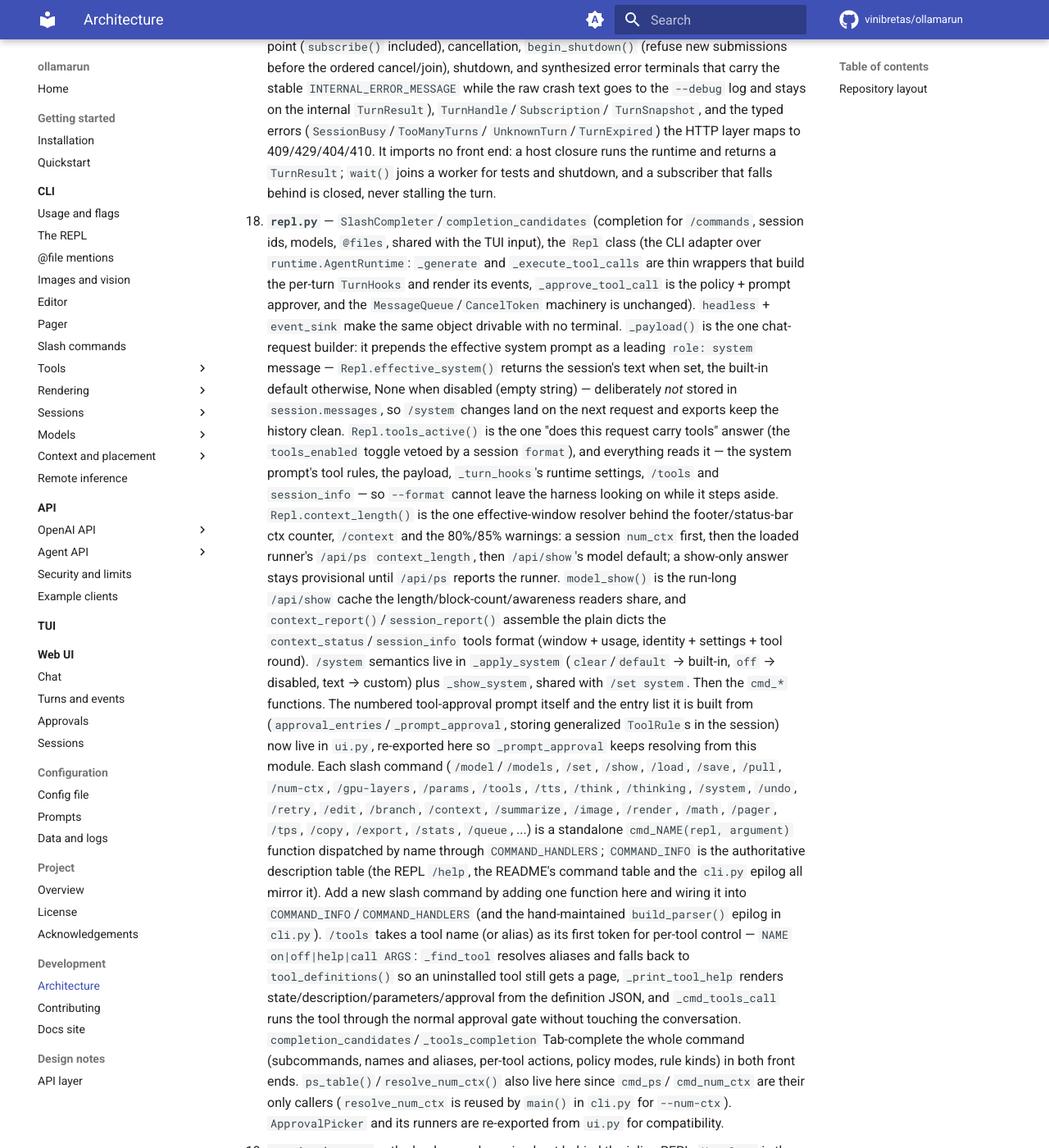
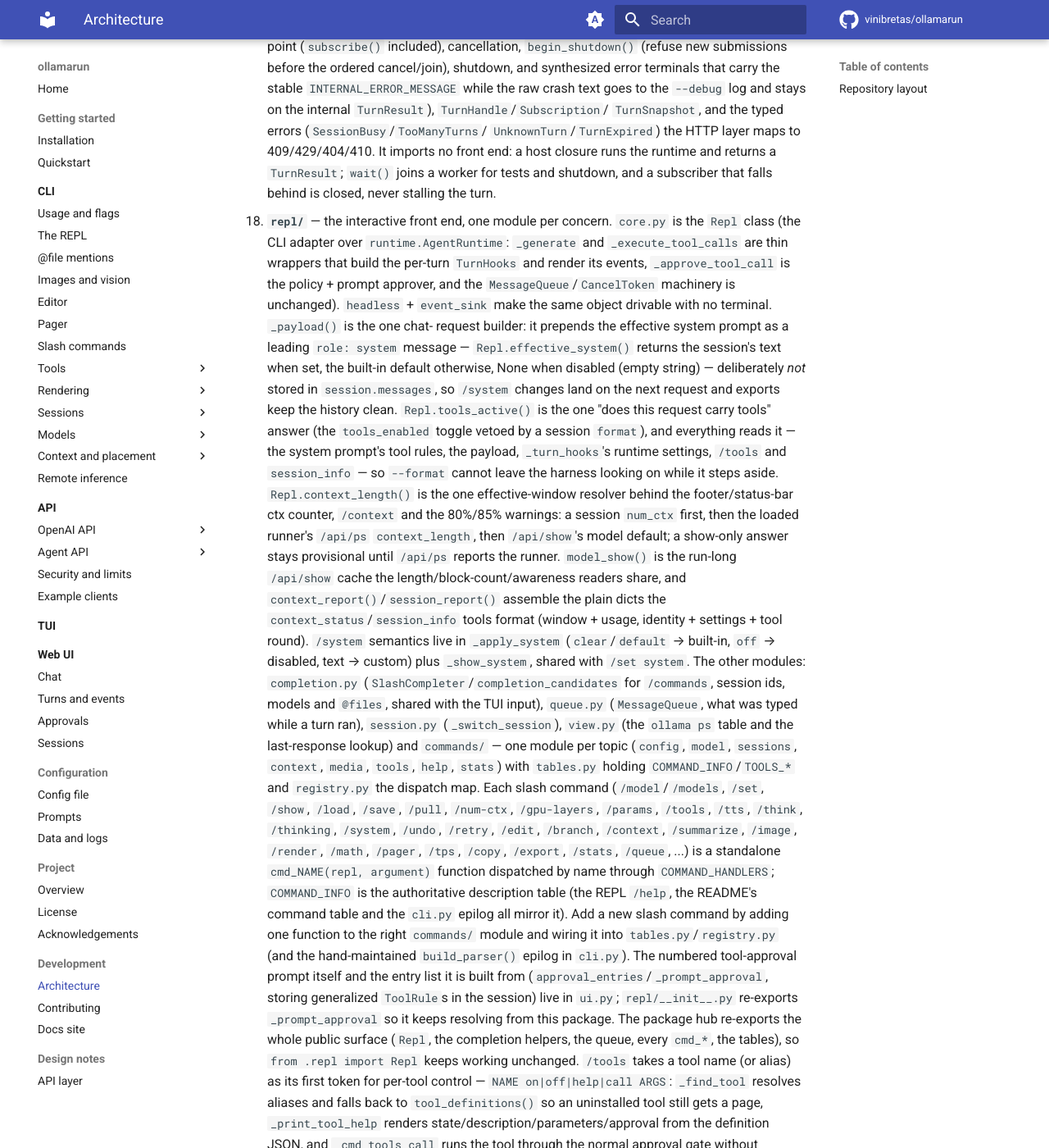
Before and after one commit to vinibretas/ollamarun, an MkDocs documentation site: the page built from docs/development/architecture.md, in a window 1280 px wide and 1400 px high, scrolled down 5219 px. Shown: the whole window at 82% size. Built offline with MkDocs 1.6.1 and Material for MkDocs 9.7.7, drawn with Linux system fonts in a browser that asks for light colours; comment, search, counter and statistics services are not loaded; some of the changed text lies outside the part shown.

Commit message:
Document the repl package layout

```diff
--- a/AGENTS.md
+++ b/AGENTS.md
@@ -23,7 +23,7 @@ The harness layers, roughly top to bottom:
   (`tui.py`). The inline REPL is normally attached to a background session
   host (`session_host.py`/`host_client.py`) over a Unix socket; the TUI and
   one-shots keep the in-process path.
-- **Agent loop** — `repl.py`'s `Repl` drives multi-round tool calls
+- **Agent loop** — `repl/core.py`'s `Repl` drives multi-round tool calls
   (`_generate` → `_execute_tool_calls` → approval → follow-up round), plus the
   message queue, cancellation and every slash command.
 - **Tool registry** — `tools/` builds the tool set from `defs/tools/*.json`,
@@ -353,7 +353,7 @@ a module's own docstring for what lives there before editing:
 12. **`emit.py`** — `emit()` plus the `cli_list`/`cli_search`/`cli_show`/
    `cli_export`/`cli_delete` functions that implement the non-interactive
    inspection flags.
-13. **`ui.py`** — the front-end seam: `Ui` (the interactive hooks `repl.py`
+13. **`ui.py`** — the front-end seam: `Ui` (the interactive hooks `repl/core.py`
    and `interactive.py` call: `ask`, `confirm`, `editor`, `approval`,
    `notify`, and `interactive` — whether the front end can actually ask),
    `ConsoleUi` (the inline implementation — the same rich prompts as
@@ -444,9 +444,9 @@ a module's own docstring for what lives there before editing:
    returns a `TurnResult`; `wait()` joins a worker for tests and
    shutdown, and a subscriber that falls behind is closed, never
    stalling the turn.
-18. **`repl.py`** — `SlashCompleter`/`completion_candidates` (completion for
-   `/commands`, session ids, models, `@files`, shared with the TUI input),
-   the `Repl` class (the CLI adapter over `runtime.AgentRuntime`:
+18. **`repl/`** — the interactive front end, one module per concern.
+   `core.py` is the `Repl` class (the CLI adapter over
+   `runtime.AgentRuntime`:
    `_generate` and `_execute_tool_calls` are thin wrappers that build the
    per-turn `TurnHooks` and render its events, `_approve_tool_call` is the
    policy + prompt approver, and the `MessageQueue`/`CancelToken`
@@ -473,22 +473,32 @@ a module's own docstring for what lives there before editing:
    identity + settings + tool round).
    `/system` semantics live in `_apply_system` (`clear`/`default` → built-in,
    `off` → disabled, text → custom) plus `_show_system`, shared with
-   `/set system`. Then the `cmd_*` functions.
+   `/set system`.
+   The other modules: `completion.py` (`SlashCompleter`/`completion_candidates`
+   for `/commands`, session ids, models and `@files`, shared with the TUI
+   input), `queue.py` (`MessageQueue`, what was typed while a turn ran),
+   `session.py` (`_switch_session`), `view.py` (the `ollama ps` table and the
+   last-response lookup) and `commands/` — one module per topic (`config`,
+   `model`, `sessions`, `context`, `media`, `tools`, `help`, `stats`) with
+   `tables.py` holding `COMMAND_INFO`/`TOOLS_*` and `registry.py` the
+   dispatch map. Each slash command (`/model`/`/models`, `/set`, `/show`,
+   `/load`, `/save`, `/pull`, `/num-ctx`, `/gpu-layers`, `/params`, `/tools`,
+   `/tts`, `/think`, `/thinking`, `/system`, `/undo`, `/retry`, `/edit`,
+   `/branch`, `/context`, `/summarize`, `/image`, `/render`, `/math`,
+   `/pager`, `/tps`, `/copy`, `/export`, `/stats`, `/queue`, ...) is a
+   standalone `cmd_NAME(repl, argument)` function dispatched by name through
+   `COMMAND_HANDLERS`; `COMMAND_INFO` is the authoritative description table
+   (the REPL `/help`, the README's command table and the `cli.py` epilog all
+   mirror it). Add a new slash command by adding one function to the right
+   `commands/` module and wiring it into `tables.py`/`registry.py` (and the
+   hand-maintained `build_parser()` epilog in `cli.py`).
    The numbered tool-approval prompt itself and the entry list it is built
    from (`approval_entries`/`_prompt_approval`, storing generalized
-   `ToolRule`s in the session) now live in `ui.py`, re-exported here so
-   `_prompt_approval` keeps resolving from this module. Each slash command
-   (`/model`/`/models`, `/set`, `/show`, `/load`, `/save`, `/pull`,
-   `/num-ctx`, `/gpu-layers`, `/params`, `/tools`, `/tts`, `/think`,
-   `/thinking`, `/system`, `/undo`, `/retry`, `/edit`, `/branch`,
-   `/context`, `/summarize`, `/image`, `/render`, `/math`, `/pager`,
-   `/tps`, `/copy`, `/export`, `/stats`, `/queue`, ...) is a standalone
-   `cmd_NAME(repl, argument)` function dispatched by name through
-   `COMMAND_HANDLERS`; `COMMAND_INFO` is the authoritative description table
-   (the REPL `/help`, the README's command table and the `cli.py` epilog all
-   mirror it). Add a new slash command by adding one function here and
-   wiring it into `COMMAND_INFO`/`COMMAND_HANDLERS` (and the hand-maintained
-   `build_parser()` epilog in `cli.py`).
+   `ToolRule`s in the session) live in `ui.py`; `repl/__init__.py` re-exports
+   `_prompt_approval` so it keeps resolving from this package. The package
+   hub re-exports the whole public surface (`Repl`, the completion helpers,
+   the queue, every `cmd_*`, the tables), so `from .repl import Repl` keeps
+   working unchanged.
    `/tools` takes a tool name (or alias) as its first token for per-tool
    control — `NAME on|off|help|call ARGS`: `_find_tool` resolves aliases and
    falls back to `tool_definitions()` so an uninstalled tool still gets a
@@ -554,7 +564,7 @@ a module's own docstring for what lives there before editing:
    `TranscriptWriter` (a file-like sink capturing everything printed through
    the shared `console` into the transcript), the modal screens (confirm,
    ask, and tool approval offering the same numbered choices as the console
-   prompt) and `TuiUi` (the `Ui` implementation `repl.py` talks to). Turns and commands run in thread
+   prompt) and `TuiUi` (the `Ui` implementation `repl/core.py` talks to). Turns and commands run in thread
    workers that marshal widget updates back with `call_from_thread`;
    `run_tui()` is the entry point. Textual is optional — `cli.py`'s
    `wants_tui()` checks it and falls back to the inline REPL with a note.
@@ -695,7 +705,8 @@ a module's own docstring for what lives there before editing:
 
 Model housekeeping (unload-before-switch, unload-on-exit, embedding models
 always resident) is cross-cutting logic that lives in the REPL commands
-(`cmd_model`, `cmd_load`, both in `repl.py`) and `main()`'s exit path
+(`cmd_model` in `repl/commands/model.py`, `cmd_load` in
+`repl/commands/sessions.py`) and `main()`'s exit path
 (`cli.py`), coordinated through `/api/ps` lookups in `OllamaClient` — not a
 separate module. The model picker those commands (and a model-less
 `ollamarun` run) open is ordered by the session's `model_sort`, seeded from
@@ -705,7 +716,7 @@ chosen at the prompt.
 Cross-module imports follow the numbering above (a module only imports from
 one earlier in the list, plus `constants.py`/`helpers.py`/`events.py` from
 anywhere) — keep new code on that side of the dependency graph rather than
-reaching "backwards" (e.g. don't import from `repl.py` inside
+reaching "backwards" (e.g. don't import from `repl/core.py` inside
 `renderer.py`); use `typing.TYPE_CHECKING` for a backwards-pointing type
 hint only, the way `renderer.py` does for `Session` (defined later, in
 `session.py`).
@@ -722,8 +733,9 @@ hint only, the way `renderer.py` does for `Session` (defined later, in
   `HANDLERS`, and a row in the README tool table.
   Registration is data-driven — `default_registry()` picks the file up
   automatically, and `read_only`/`always_safe` feed `approval_decision()`.
-- **New slash command**: one `cmd_NAME(repl, argument)` function in
-  `repl.py`, wired into `COMMAND_INFO`/`COMMAND_HANDLERS`; complete the
+- **New slash command**: one `cmd_NAME(repl, argument)` function in the
+  matching `repl/commands/` module, wired into `tables.py`'s
+  `COMMAND_INFO` and `registry.py`'s `COMMAND_HANDLERS`; complete the
   `build_parser()` epilog and the README command table when it is notable.
 - **New config key**: add it to `DEFAULT_CONFIG` in `constants.py` and to the
   README's selected-keys list; user config merges over the defaults.
@@ -737,7 +749,7 @@ hint only, the way `renderer.py` does for `Session` (defined later, in
 - **New interactive prompt/hook**: extend the `Ui` protocol and `ConsoleUi`
   in `ui.py`, then implement it in `HostUi` (`session_host.py`) and
   `SessionClient._ask_question` (`host_client.py`) — and `TuiUi` (`tui.py`)
-  if the TUI should offer it — because nothing below the `repl.py` layer may
+  if the TUI should offer it — because nothing below the `repl/core.py` layer may
   know which front end is running. Set `interactive` on an implementation
   that can actually ask; the approval gate reads it.
 - **Background session behavior**: the host is `session_host.py` (protocol,
--- a/CLAUDE.md
+++ b/CLAUDE.md
@@ -23,7 +23,7 @@ The harness layers, roughly top to bottom:
   (`tui.py`). The inline REPL is normally attached to a background session
   host (`session_host.py`/`host_client.py`) over a Unix socket; the TUI and
   one-shots keep the in-process path.
-- **Agent loop** — `repl.py`'s `Repl` drives multi-round tool calls
+- **Agent loop** — `repl/core.py`'s `Repl` drives multi-round tool calls
   (`_generate` → `_execute_tool_calls` → approval → follow-up round), plus the
   message queue, cancellation and every slash command.
 - **Tool registry** — `tools/` builds the tool set from `defs/tools/*.json`,
@@ -353,7 +353,7 @@ a module's own docstring for what lives there before editing:
 12. **`emit.py`** — `emit()` plus the `cli_list`/`cli_search`/`cli_show`/
    `cli_export`/`cli_delete` functions that implement the non-interactive
    inspection flags.
-13. **`ui.py`** — the front-end seam: `Ui` (the interactive hooks `repl.py`
+13. **`ui.py`** — the front-end seam: `Ui` (the interactive hooks `repl/core.py`
    and `interactive.py` call: `ask`, `confirm`, `editor`, `approval`,
    `notify`, and `interactive` — whether the front end can actually ask),
    `ConsoleUi` (the inline implementation — the same rich prompts as
@@ -444,9 +444,9 @@ a module's own docstring for what lives there before editing:
    returns a `TurnResult`; `wait()` joins a worker for tests and
    shutdown, and a subscriber that falls behind is closed, never
    stalling the turn.
-18. **`repl.py`** — `SlashCompleter`/`completion_candidates` (completion for
-   `/commands`, session ids, models, `@files`, shared with the TUI input),
-   the `Repl` class (the CLI adapter over `runtime.AgentRuntime`:
+18. **`repl/`** — the interactive front end, one module per concern.
+   `core.py` is the `Repl` class (the CLI adapter over
+   `runtime.AgentRuntime`:
    `_generate` and `_execute_tool_calls` are thin wrappers that build the
    per-turn `TurnHooks` and render its events, `_approve_tool_call` is the
    policy + prompt approver, and the `MessageQueue`/`CancelToken`
@@ -473,22 +473,32 @@ a module's own docstring for what lives there before editing:
    identity + settings + tool round).
    `/system` semantics live in `_apply_system` (`clear`/`default` → built-in,
    `off` → disabled, text → custom) plus `_show_system`, shared with
-   `/set system`. Then the `cmd_*` functions.
+   `/set system`.
+   The other modules: `completion.py` (`SlashCompleter`/`completion_candidates`
+   for `/commands`, session ids, models and `@files`, shared with the TUI
+   input), `queue.py` (`MessageQueue`, what was typed while a turn ran),
+   `session.py` (`_switch_session`), `view.py` (the `ollama ps` table and the
+   last-response lookup) and `commands/` — one module per topic (`config`,
+   `model`, `sessions`, `context`, `media`, `tools`, `help`, `stats`) with
+   `tables.py` holding `COMMAND_INFO`/`TOOLS_*` and `registry.py` the
+   dispatch map. Each slash command (`/model`/`/models`, `/set`, `/show`,
+   `/load`, `/save`, `/pull`, `/num-ctx`, `/gpu-layers`, `/params`, `/tools`,
+   `/tts`, `/think`, `/thinking`, `/system`, `/undo`, `/retry`, `/edit`,
+   `/branch`, `/context`, `/summarize`, `/image`, `/render`, `/math`,
+   `/pager`, `/tps`, `/copy`, `/export`, `/stats`, `/queue`, ...) is a
+   standalone `cmd_NAME(repl, argument)` function dispatched by name through
+   `COMMAND_HANDLERS`; `COMMAND_INFO` is the authoritative description table
+   (the REPL `/help`, the README's command table and the `cli.py` epilog all
+   mirror it). Add a new slash command by adding one function to the right
+   `commands/` module and wiring it into `tables.py`/`registry.py` (and the
+   hand-maintained `build_parser()` epilog in `cli.py`).
    The numbered tool-approval prompt itself and the entry list it is built
    from (`approval_entries`/`_prompt_approval`, storing generalized
-   `ToolRule`s in the session) now live in `ui.py`, re-exported here so
-   `_prompt_approval` keeps resolving from this module. Each slash command
-   (`/model`/`/models`, `/set`, `/show`, `/load`, `/save`, `/pull`,
-   `/num-ctx`, `/gpu-layers`, `/params`, `/tools`, `/tts`, `/think`,
-   `/thinking`, `/system`, `/undo`, `/retry`, `/edit`, `/branch`,
-   `/context`, `/summarize`, `/image`, `/render`, `/math`, `/pager`,
-   `/tps`, `/copy`, `/export`, `/stats`, `/queue`, ...) is a standalone
-   `cmd_NAME(repl, argument)` function dispatched by name through
-   `COMMAND_HANDLERS`; `COMMAND_INFO` is the authoritative description table
-   (the REPL `/help`, the README's command table and the `cli.py` epilog all
-   mirror it). Add a new slash command by adding one function here and
-   wiring it into `COMMAND_INFO`/`COMMAND_HANDLERS` (and the hand-maintained
-   `build_parser()` epilog in `cli.py`).
+   `ToolRule`s in the session) live in `ui.py`; `repl/__init__.py` re-exports
+   `_prompt_approval` so it keeps resolving from this package. The package
+   hub re-exports the whole public surface (`Repl`, the completion helpers,
+   the queue, every `cmd_*`, the tables), so `from .repl import Repl` keeps
+   working unchanged.
    `/tools` takes a tool name (or alias) as its first token for per-tool
    control — `NAME on|off|help|call ARGS`: `_find_tool` resolves aliases and
    falls back to `tool_definitions()` so an uninstalled tool still gets a
@@ -554,7 +564,7 @@ a module's own docstring for what lives there before editing:
    `TranscriptWriter` (a file-like sink capturing everything printed through
    the shared `console` into the transcript), the modal screens (confirm,
    ask, and tool approval offering the same numbered choices as the console
-   prompt) and `TuiUi` (the `Ui` implementation `repl.py` talks to). Turns and commands run in thread
+   prompt) and `TuiUi` (the `Ui` implementation `repl/core.py` talks to). Turns and commands run in thread
    workers that marshal widget updates back with `call_from_thread`;
    `run_tui()` is the entry point. Textual is optional — `cli.py`'s
    `wants_tui()` checks it and falls back to the inline REPL with a note.
@@ -695,7 +705,8 @@ a module's own docstring for what lives there before editing:
 
 Model housekeeping (unload-before-switch, unload-on-exit, embedding models
 always resident) is cross-cutting logic that lives in the REPL commands
-(`cmd_model`, `cmd_load`, both in `repl.py`) and `main()`'s exit path
+(`cmd_model` in `repl/commands/model.py`, `cmd_load` in
+`repl/commands/sessions.py`) and `main()`'s exit path
 (`cli.py`), coordinated through `/api/ps` lookups in `OllamaClient` — not a
 separate module. The model picker those commands (and a model-less
 `ollamarun` run) open is ordered by the session's `model_sort`, seeded from
@@ -705,7 +716,7 @@ chosen at the prompt.
 Cross-module imports follow the numbering above (a module only imports from
 one earlier in the list, plus `constants.py`/`helpers.py`/`events.py` from
 anywhere) — keep new code on that side of the dependency graph rather than
-reaching "backwards" (e.g. don't import from `repl.py` inside
+reaching "backwards" (e.g. don't import from `repl/core.py` inside
 `renderer.py`); use `typing.TYPE_CHECKING` for a backwards-pointing type
 hint only, the way `renderer.py` does for `Session` (defined later, in
 `session.py`).
@@ -722,8 +733,9 @@ hint only, the way `renderer.py` does for `Session` (defined later, in
   `HANDLERS`, and a row in the README tool table.
   Registration is data-driven — `default_registry()` picks the file up
   automatically, and `read_only`/`always_safe` feed `approval_decision()`.
-- **New slash command**: one `cmd_NAME(repl, argument)` function in
-  `repl.py`, wired into `COMMAND_INFO`/`COMMAND_HANDLERS`; complete the
+- **New slash command**: one `cmd_NAME(repl, argument)` function in the
+  matching `repl/commands/` module, wired into `tables.py`'s
+  `COMMAND_INFO` and `registry.py`'s `COMMAND_HANDLERS`; complete the
   `build_parser()` epilog and the README command table when it is notable.
 - **New config key**: add it to `DEFAULT_CONFIG` in `constants.py` and to the
   README's selected-keys list; user config merges over the defaults.
@@ -737,7 +749,7 @@ hint only, the way `renderer.py` does for `Session` (defined later, in
 - **New interactive prompt/hook**: extend the `Ui` protocol and `ConsoleUi`
   in `ui.py`, then implement it in `HostUi` (`session_host.py`) and
   `SessionClient._ask_question` (`host_client.py`) — and `TuiUi` (`tui.py`)
-  if the TUI should offer it — because nothing below the `repl.py` layer may
+  if the TUI should offer it — because nothing below the `repl/core.py` layer may
   know which front end is running. Set `interactive` on an implementation
   that can actually ask; the approval gate reads it.
 - **Background session behavior**: the host is `session_host.py` (protocol,
```
Also changed, not shown: docs/cli/tools/index.md (+1 -1 lines).
